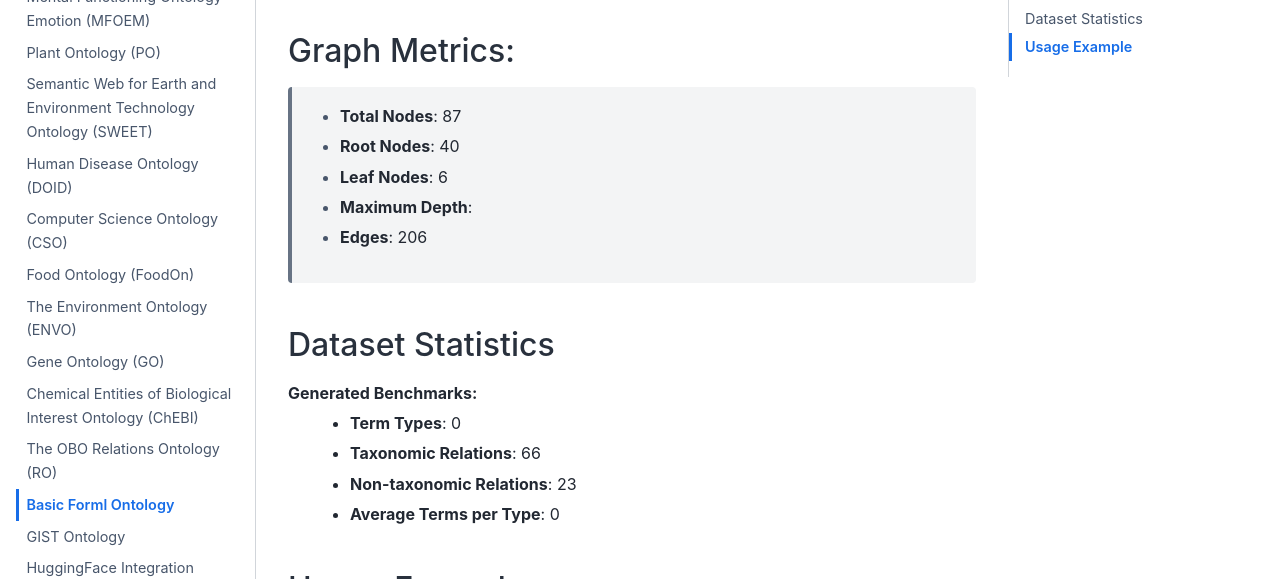
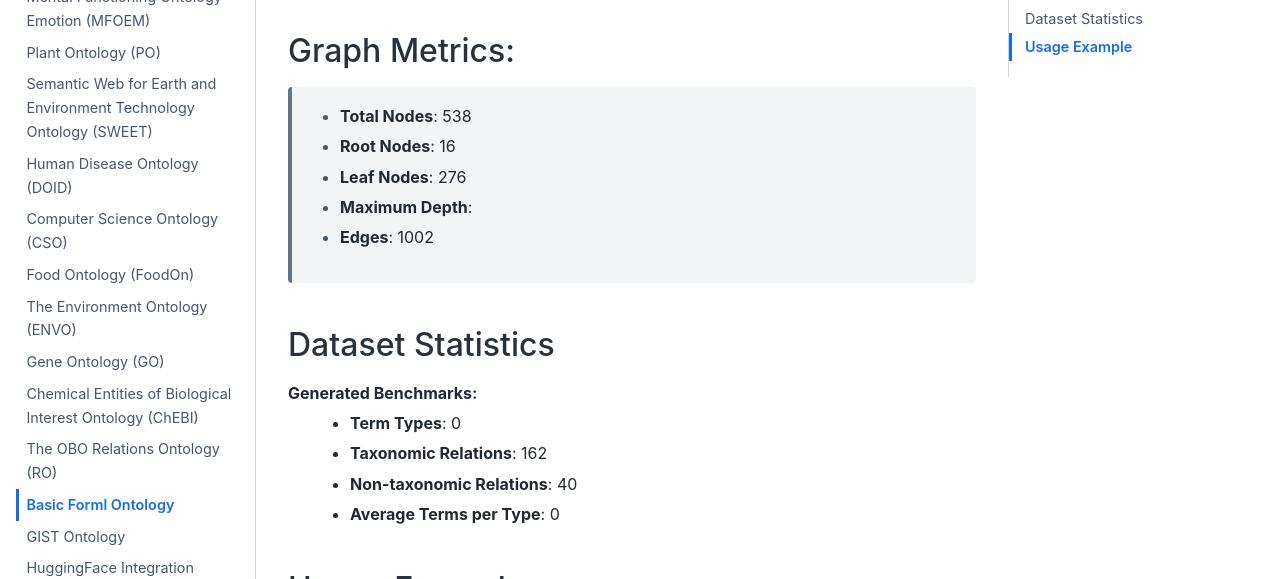
Before and after one commit to sciknoworg/OntoLearner, a Sphinx documentation site: the page built from docs/source/benchmarking/basic_formal_ontology.rst, in a window 1280 px wide and 900 px high, scrolled down 877 px. Shown: the part 154-733 px from the top of the window. Built offline with Sphinx 7.4.7 and the Sphinx Book theme 1.1.4, drawn with Linux system fonts in a browser that asks for light colours; pages that are not in the unit, such as notebooks, are missing from menus.

Commit message:
:memo: refactored the bfo documentation

```diff
--- a/docs/source/benchmarking/basic_formal_ontology.rst
+++ b/docs/source/benchmarking/basic_formal_ontology.rst
@@ -31,18 +31,18 @@ Schema Metrics
 
 Graph Metrics:
 ------------------
-    - **Total Nodes**: 87
-    - **Root Nodes**: 40
-    - **Leaf Nodes**: 6
+    - **Total Nodes**: 538
+    - **Root Nodes**: 16
+    - **Leaf Nodes**: 276
     - **Maximum Depth**:
-    - **Edges**: 206
+    - **Edges**: 1002
 
 Dataset Statistics
 -----------------
 Generated Benchmarks:
     - **Term Types**: 0
-    - **Taxonomic Relations**: 66
-    - **Non-taxonomic Relations**: 23
+    - **Taxonomic Relations**: 162
+    - **Non-taxonomic Relations**: 40
     - **Average Terms per Type**: 0
 
 Usage Example
```
